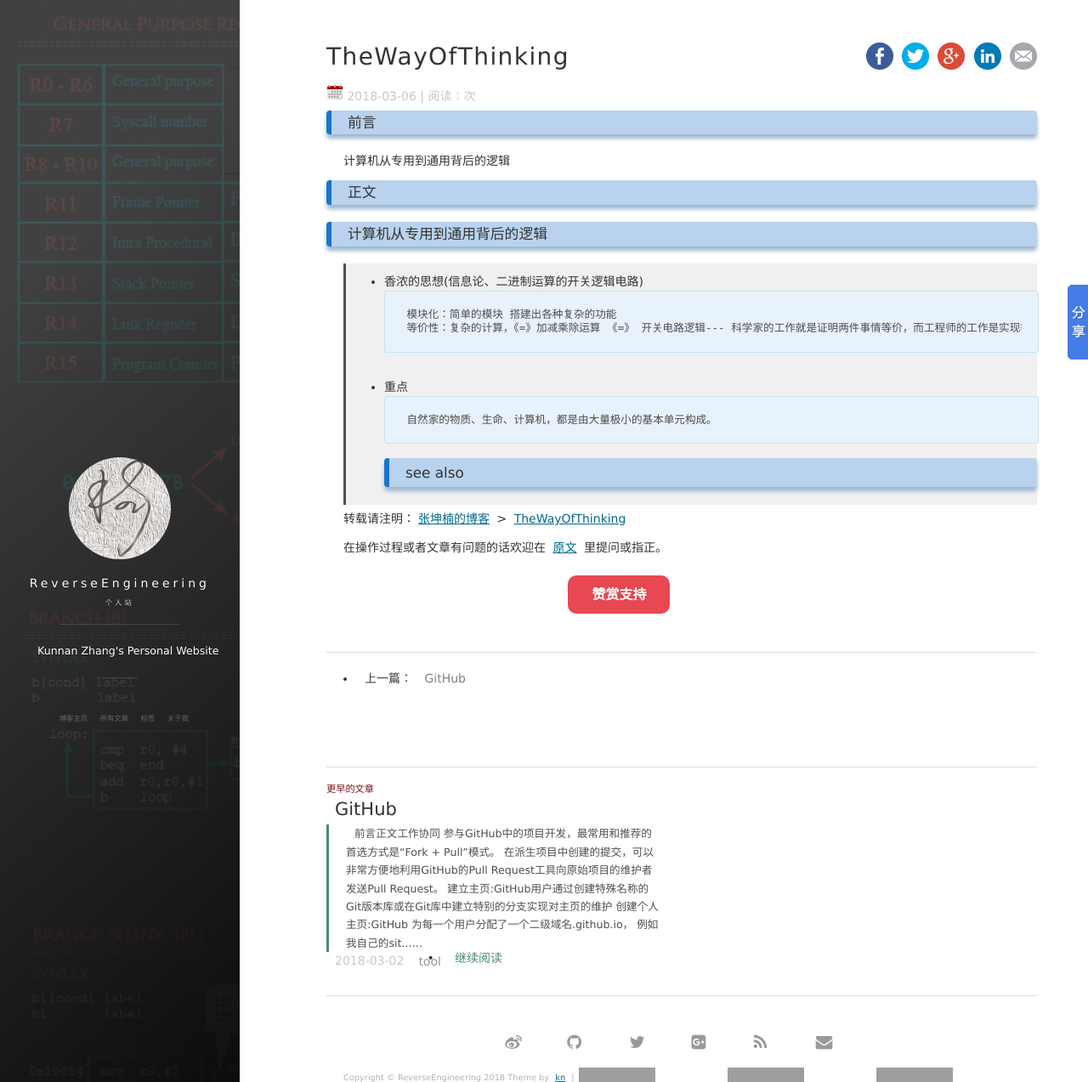
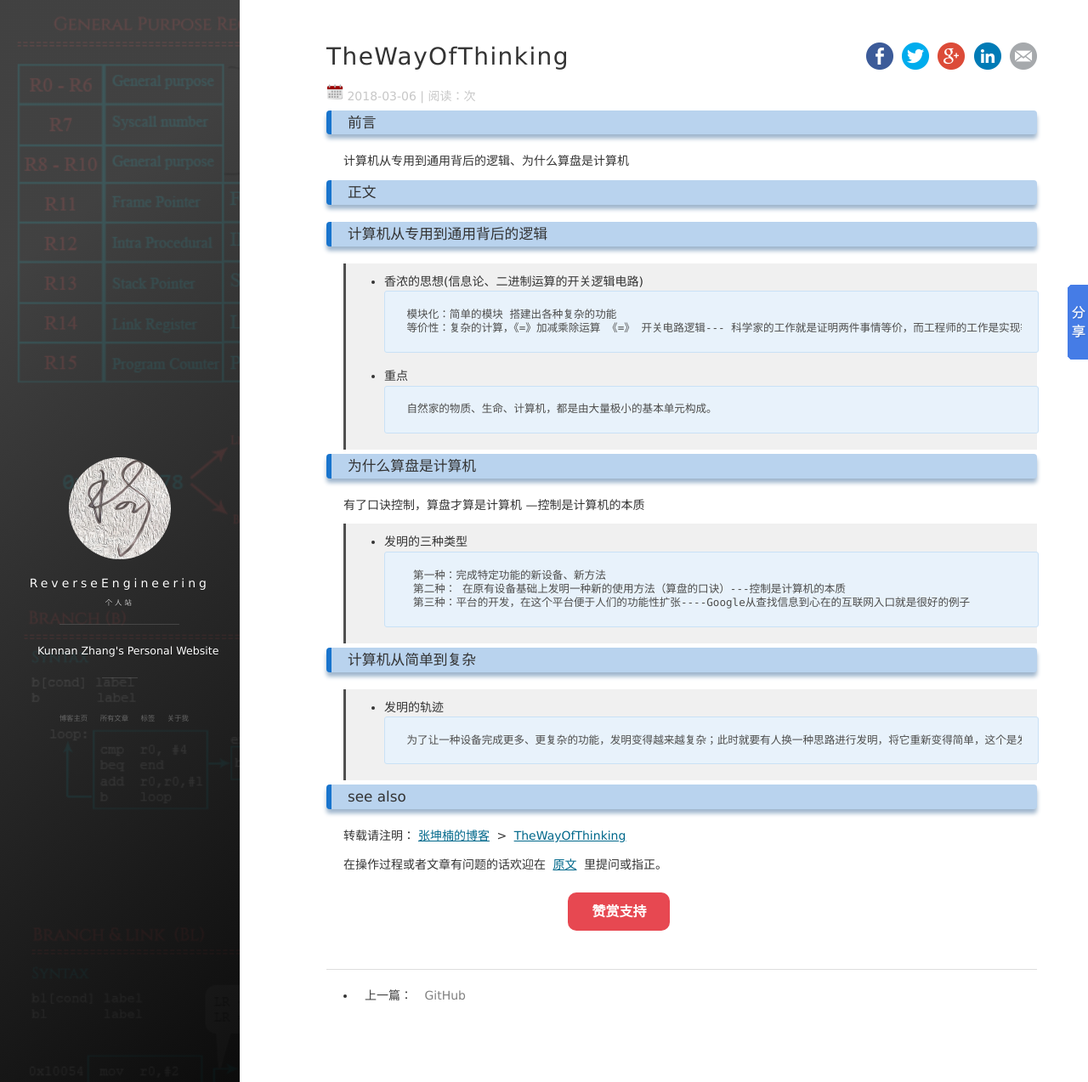
Before and after one commit to zhangkn/zhangkn.github.io, a Jekyll site: the page built from _posts/2018-03-06-TheWayOfThinking.md, in a window 1280 px wide and 1400 px high, cut to the strip 0-1273 px from the top of the window. Shown: the whole strip at 85% size. Built offline with Jekyll 4.4.1, drawn with Linux system fonts in a browser that asks for light colours; nearby versions of some CDN libraries; comment, search, counter and statistics services are not loaded; grey boxes are pictures that could not be loaded.

Commit message:
为了让一种设备完成更多、更复杂的功能，发明变得越来越复杂；此时就要有人换一种思路进行发明，将它重新变得简单，这个是发明的大趋势。

````diff
--- a/_posts/2018-03-06-TheWayOfThinking.md
+++ b/_posts/2018-03-06-TheWayOfThinking.md
@@ -10,7 +10,7 @@ site: https://zhangkn.github.io
 
 ### 前言
 
-计算机从专用到通用背后的逻辑
+计算机从专用到通用背后的逻辑、为什么算盘是计算机
 
 
 ### 正文
@@ -23,9 +23,33 @@ site: https://zhangkn.github.io
 模块化：简单的模块 搭建出各种复杂的功能
 等价性：复杂的计算，《=》加减乘除运算 《=》 开关电路逻辑--- 科学家的工作就是证明两件事情等价，而工程师的工作是实现等价的桥梁。
 ```
-
 >* 重点
 ```
 自然家的物质、生命、计算机，都是由大量极小的基本单元构成。
 ```
+
+
+### 为什么算盘是计算机
+
+有了口诀控制，算盘才算是计算机 ---控制是计算机的本质
+
+
+>* 发明的三种类型
+```
+ 第一种：完成特定功能的新设备、新方法
+ 第二种： 在原有设备基础上发明一种新的使用方法（算盘的口诀）---控制是计算机的本质
+ 第三种：平台的开发，在这个平台便于人们的功能性扩张----Google从查找信息到心在的互联网入口就是很好的例子
+```
+
+
+
+### 计算机从简单到复杂
+
+>* 发明的轨迹
+```
+为了让一种设备完成更多、更复杂的功能，发明变得越来越复杂；此时就要有人换一种思路进行发明，将它重新变得简单，这个是发明的大趋势。
+```
+
+
+
 ### see also
````
